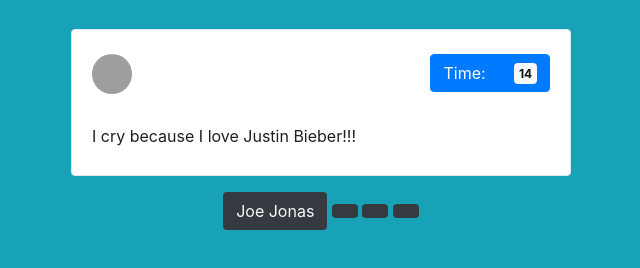
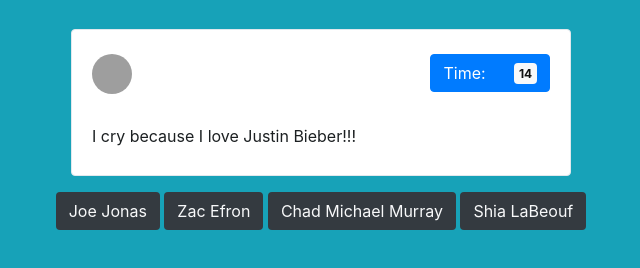
Before and after one commit to maddiedeming/TriviaGame, a plain HTML site: page index.html in a window 1280 px wide. Both pictures are taken after a click on the button "Start". Shown: the part 384-652 px from the top of the page, without its empty margins (319-959 px from the left). Drawn offline with nearby package versions, Linux system fonts and the light colour scheme; grey boxes are pictures that could not be loaded.

Commit message:
Meets requirements

```diff
--- a/index.html
+++ b/index.html
@@ -3,7 +3,7 @@
   <head>
     <meta charset="UTF-8">
     <meta name="viewport" content="width=device-width, initial-scale=1, shrink-to-fit=no">
-    <title>Trivia</title>
+    <title>Twitter Trivia</title>
     <!-- CSS -->
     <link rel="stylesheet" type="text/css" href="https://maxcdn.bootstrapcdn.com/bootstrap/4.0.0-beta.2/css/bootstrap.min.css">
     <link rel="stylesheet" type="text/css" href="css/style.css">
@@ -42,8 +42,8 @@
                     </div>
                     <div id="results" class="mx-auto text-center">
                         <h1>How'd You Do?</h1>
-                        <h2 id="wins">Wins: </h2>
-                        <h2 id="losses">Losses: </h2>
+                        <h2 id="wins"></h2>
+                        <h2 id="losses"></h2>
                     </div>
                 </div>
                 <div class="col-lg-2 col-md-2"></div>
--- a/javascript/app.js
+++ b/javascript/app.js
@@ -2,8 +2,8 @@
 var running;
 var questionNumber;
 var timer;
-var wins;
-var losses;
+var wins = 0;
+var losses = 0;
 $("#bodyText").hide();
 $("#time").hide();
 $("#gifURL").hide();
@@ -12,181 +12,181 @@ $("#results").hide();
 var questionBank = [
 	{
 		question: "Hello Facebook. Yes, this is actually Lindsay. Welcome to my Facebook page!",
-		answers: ["Lindsay Lohan","","",""],
+		answers: ["Lindsay Lohan","Lindsay Davenport","Lindsay Ellingson","Lindsay Sloane"],
 		correctAnswer: "Lindsay Lohan",
 		imageURL: "./images/lindsay-lohan.gif"
 	},
 	{
 		question: "Do ants have dicks?",
-		answers: ["Kourtney Kardashian","","",""],
+		answers: ["Kourtney Kardashian","Paris Hilton","Tara Reid","Sarah Palin"],
 		correctAnswer: "Kourtney Kardashian",
 		imageURL: "./images/kourtney-kardashian.gif"
 	},
 	{
 		question: "How Can Mirrors Be Real If Our Eyes Aren't Real",
-		answers: ["Jaden Smith","","",""],
+		answers: ["Jaden Smith","Jim Carrey","Jessica Simpson","Nicki Minaj"],
 		correctAnswer: "Jaden Smith",
 		imageURL: "./images/jaden-smith.gif"
 	},
 	{
 		question: "I was looking at tweets & saw that i really hurt someones feelings ! Im sorry. It was light blue background with white egg shape . Bye",
-		answers: ["Cher","","",""],
+		answers: ["Cher","Jamie Lee Curtis","Betty White","Jennifer Aniston"],
 		correctAnswer: "Cher",
 		imageURL: "./images/cher.gif"
 	},
 	{
 		question: "310-954-7277 Call me bro. C",
-		answers: ["Charlie Sheen","","",""],
+		answers: ["Charlie Sheen","Chad Kroeger","Channing Tatum","Chris Brown"],
 		correctAnswer: "Charlie Sheen",
 		imageURL: "./images/charlie-sheen.gif"
 	},
 	{
 		question: "EWW Im at lunch,the woman at the table next 2 me is breast feeding her baby w no coverup then puts baby on the table and changes her diaper",
-		answers: ["Kim Kardashian","","",""],
+		answers: ["Kim Kardashian","Wendy Williams","Mila Kunis","Alyssa Milano"],
 		correctAnswer: "Kim Kardashian",
 		imageURL: "./images/kim-kardashian-2.jpg"
 	},
 	{
 		question: "WAS RUSHIN HOME TO TAKE A DUMP AND GOT CAUGHT BEHIND A SCHOOL BUS DROPPIN KIDS OFF!! LONGEST 30MINS OF MY LIFFFEEEE!!",
-		answers: ["Lil' Jon","","",""],
+		answers: ["Lil' Jon","50 Cent","Jay Z","Kanye West"],
 		correctAnswer: "Lil' Jon",
 		imageURL: "./images/lil-jon.gif"
 	},
 	{
 		question: "Dear elderly man at the gym:its hard 4 me 2 keep composure whilst punching at chipmunk speed when ur ball sack spills out of ur wind shorts",
-		answers: ["Jessica Simpson","","",""],
+		answers: ["Jessica Simpson","Britney Spears","Tara Reid","Mariah Carey"],
 		correctAnswer: "Jessica Simpson",
 		imageURL: "./images/jessica-simpson.gif"
 	},
 	{
 		question: "I can't believe my grand mothers making me take Out the garbage I'm rich fuck this I'm going home I don't need this shit",
-		answers: ["50 Cent","","",""],
+		answers: ["50 Cent","Kanye West","Justin Bieber","Gucci Mane"],
 		correctAnswer: "50 Cent",
 		imageURL: "./images/50-cent.gif"
 	},
 	{
 		question: "i am still alive",
-		answers: ["John Cleese","","",""],
+		answers: ["John Cleese","Doris Day","Julie Andrews","Mel Brooks"],
 		correctAnswer: "John Cleese",
 		imageURL: "./images/john-cleese.gif"
 	},
 	{
 		question: "well I am going to be because snoop noticed a tweet of mine where i only used one g in dogg and i'm mortified",
-		answers: ["Chrissy Teigen","","",""],
+		answers: ["Chrissy Teigen","Martha Stewart","David Beckham","Wiz Khalifa"],
 		correctAnswer: "Chrissy Teigen",
 		imageURL: "./images/chrissy-teigen.gif"
 	},
 	{
 		question: "I don't know about you, but I'm feeling 22.",
-		answers: ["Harry Styles","","",""],
+		answers: ["Harry Styles","Taylor Swift","Katy Perry","John Mayer"],
 		correctAnswer: "Harry Styles",
 		imageURL: "./images/harry-styles.gif"
 	},
 	{
 		question: "YO @BARACKOBAMA COME OVERRRRRR",
-		answers: ["Aubrey Plaza","","",""],
+		answers: ["Aubrey Plaza","Chelsea Handler","Amy Schumer","Amy Poehler"],
 		correctAnswer: "Aubrey Plaza",
 		imageURL: "./images/aubrey-plaza.gif"
 	},
 	{
 		question: "Why is rhode island nor a road or an island",
-		answers: ["Justin Bieber","","",""],
+		answers: ["Justin Bieber","Jaden Smith","Seth Rogen","Jim Carrey"],
 		correctAnswer: "Justin Bieber",
 		imageURL: "./images/justin-bieber.gif"
 	},
 	{
 		question: "Does anyone think global warming is a good thing? I love Lady Gaga. I think she's a really interesting artist.",
-		answers: ["Britney Spears","","",""],
+		answers: ["Britney Spears","Jessica Simpson","Heidi Montag","Tila Tequila"],
 		correctAnswer: "Britney Spears",
 		imageURL: "./images/britney-spears.gif"
 	},
 	{
 		question: "Do you think I'm hip?",
-		answers: ["Martha Stewart","","",""],
+		answers: ["Martha Stewart","Betty White","Cher","Bette Midler"],
 		correctAnswer: "Martha Stewart",
 		imageURL: "./images/martha-stewart.gif"
 	},
 	{
 		question: "pee pee on the street. PoPo come n get me if u can find meeee. I blame traffik.",
-		answers: ["Ke$ha","","",""],
+		answers: ["Ke$ha","Jamie Kennedy","Riff Raff","Iggy Azalea"],
 		correctAnswer: "Ke$ha",
 		imageURL: "./images/kesha.gif"
 	},
 	{
 		question: "Everyone knows I am right that Robert Pattinson should dump Kristen Stewart. In a couple of years, he will thank me. Be smart, Robert.",
-		answers: ["Donald Trump","","",""],
+		answers: ["Donald Trump","Kanye West","Charlie Sheen","Perez Hilton"],
 		correctAnswer: "Donald Trump",
 		imageURL: "./images/donald-trump.gif"
 	},
 	{
 		question: "kowabunga dudettes. i'm so pumped to be on this surfing kick. who else surfs out there? gnarly day in the h2o. ridin waves!",
-		answers: ["Kim Kardashian West","Rihanna","Emma Stone","Lindsay Lohan"],
+		answers: ["Kim Kardashian","Rihanna","Emma Stone","Lindsay Lohan"],
 		correctAnswer: "Kim Kardashian West",
 		imageURL: "./images/kim-kardashian-1.gif"
 	},
 	{
 		question: "I feel like there's a giant meatloaf inside of me",
-		answers: ["Kris Jenner","","",""],
+		answers: ["Kris Jenner","Michael Lee Aday","Will Ferrell","Sarah Silverman"],
 		correctAnswer: "Kris Jenner",
 		imageURL: "./images/kris-jenner.gif"
 	},
 	{
 		question: "First tweet of My life",
-		answers: ["Hulk Hogan","","",""],
+		answers: ["Hulk Hogan","Cher","Barack Obama","George W. Bush"],
 		correctAnswer: "Hulk Hogan",
 		imageURL: "./images/hulk-hogan.gif"
 	},
 	{
 		question: "@tpa@y#m##@nyhn",
-		answers: ["Oprah Winfrey","","",""],
+		answers: ["Oprah Winfrey","Melinda Gates","Ruth Bader Ginsburg","Hillary Clinton"],
 		correctAnswer: "Oprah Winfrey",
 		imageURL: "./images/oprah.gif"
 	},
 	{
 		question: "Hey friends, I lost my blackberry. 😢 So if your trying to reach me, then text me on one of my three iPhones. 💋",
-		answers: ["Paris Hilton","","",""],
+		answers: ["Paris Hilton","Nicole Richie","Kim Kardashian","Lauren Conrad"],
 		correctAnswer: "Paris Hilton",
 		imageURL: "./images/paris-hilton.gif"
 	},
 	{
 		question: "JIMMY KIMMEL PUT YOURSELF IN MY SHOES .. OH NO THAT MEANS YOU WOULD HAVE GOTTEN TOO MUCH GOOD PUSSY IN YOUR LIFE...",
-		answers: ["Kanye West","","",""],
+		answers: ["Kanye West","Donald Trump","Alec Baldwin","Chris Brown"],
 		correctAnswer: "Kanye West",
 		imageURL: "./images/kanye-west.gif"
 	},
 	{
 		question: "I cry because I love Justin Bieber!!!",
-		answers: ["Joe Jonas","","",""],
+		answers: ["Joe Jonas","Chad Michael Murray","Zac Efron","Shia LaBeouf"],
 		correctAnswer: "Joe Jonas",
 		imageURL: "./images/joe-jonas.gif"
 	},
 	{
 		question: "I AM NOT FAMOUS ANYMORE",
-		answers: ["Shia LaBeouf","","",""],
+		answers: ["Shia LaBeouf","James Franco","Jim Carrey","Sacha Baron Cohen"],
 		correctAnswer: "Shia LaBeouf",
 		imageURL: "./images/shia-lebeouf.gif"
 	},
 	{
 		question: "Go ahead. Meme me!",
-		answers: ["Bill Cosby","","",""],
+		answers: ["Bill Cosby","Donald Trump","Harvey Weinstein","Louis C.K."],
 		correctAnswer: "Bill Cosby",
 		imageURL: "./images/bill-cosby.jpg"
 	},
 	{
 		question: "I want @drake to murder my vagina",
-		answers: ["Amanda Bynes","","",""],
+		answers: ["Amanda Bynes","Nicki Minaj","Selena Gomez","Rihanna"],
 		correctAnswer: "Amanda Bynes",
 		imageURL: "./images/amanda-bynes.gif"
 	},
 	{
 		question: "Ice Loves Coco is so romantic :)",
-		answers: ["Miley Cyrus","","",""],
+		answers: ["Miley Cyrus","Selena Gomez","Demi Lovato","Brenda Song"],
 		correctAnswer: "Miley Cyrus",
 		imageURL: "./images/miley-cyrus.gif"
 	},
 	{
 		question: "Flight attendant on American reamed me out 4 playing WORDS W FRIENDS while we sat at the gate, not moving. #nowonderamericaairisbankrupt",
-		answers: ["Alec Baldwin","","",""],
+		answers: ["Alec Baldwin","Christian Slater","Billie Joe Armstrong","Amanda Bynes"],
 		correctAnswer: "Alec Baldwin",
 		imageURL: "./images/alec-baldwin.gif"
 	}
@@ -201,15 +201,15 @@ var triviaGame = {
 		this.stop();
 		$("#timeRemaining").text(15);
 		$(".multipleChoice").removeAttr("value");
-		$(".multipleChoice").empty();
 		$(".multipleChoice").hide();
 		$("#bodyText header").hide();
 		$("#bodyText").hide();
+		$("blockquote").hide();
 		$("#question").hide();
-		$("#wins").text(wins);
-		$("#losses").text(losses);
 		$("#results").show();
 		$("#start").show();
+		$("#wins").text("Wins: " + wins);
+		$("#losses").text("Losses: " + losses);
 	},
 	stop: function(){
 		clearInterval(this.intervalTime);
@@ -282,10 +282,21 @@ var triviaGame = {
 			this.game = "lose";
 			losses++;
 		}
-		this.stop();
-		this.showGIF();
-		this.questionBank.splice([questionNumber],1);
-		this.run(20);
+		if(this.questionBank.length > 1){
+			this.stop();
+			this.showGIF();
+			this.questionBank.splice([questionNumber],1);
+			this.run(20);
+		}
+		else{
+			this.stop();
+			this.showGIF();
+			this.questionBank.splice([questionNumber],1);
+			setTimeout(function(){
+				triviaGame.endGame();
+			}, 5000);
+		}
+
 	},
 	reset: function() {
 		running = true;
@@ -293,6 +304,14 @@ var triviaGame = {
 		$("#bodyText").show();
 		$("#time").show();
 		$("#start").hide();
+		$("#results").hide();
+		$(".multipleChoice").show();
+		$("#bodyText header").show();
+		$("#bodyText").show();
+		$("blockquote").show();
+		$("#question").show();
+		wins = 0;
+		losses = 0;
 		this.run(16);
 	}
 }
```
